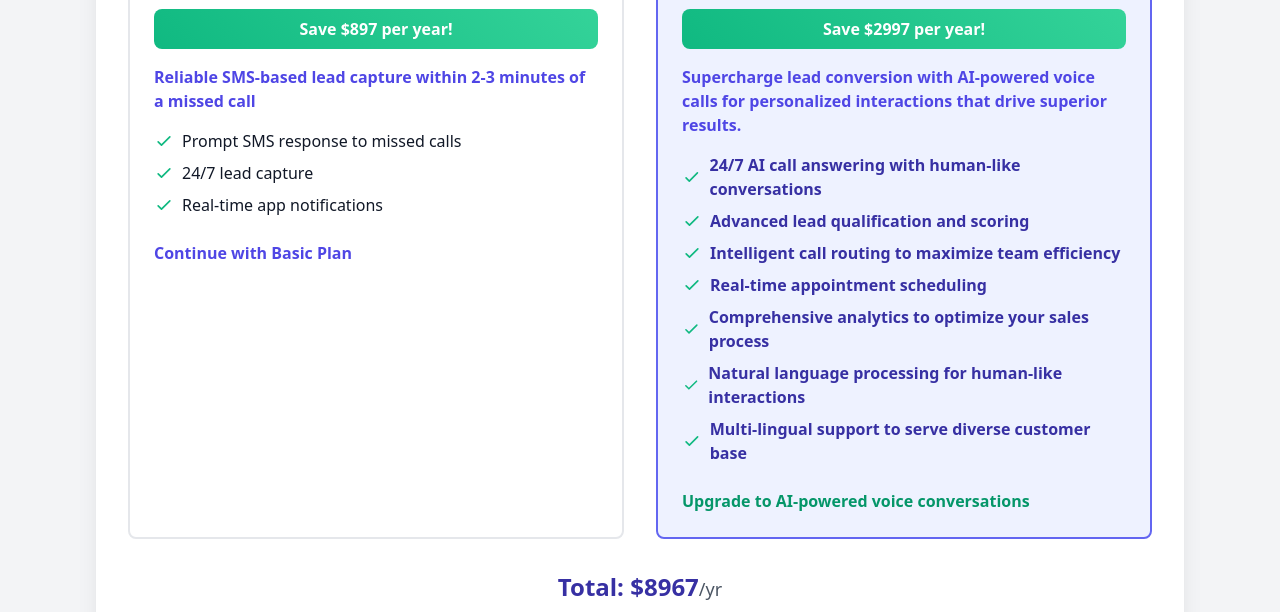
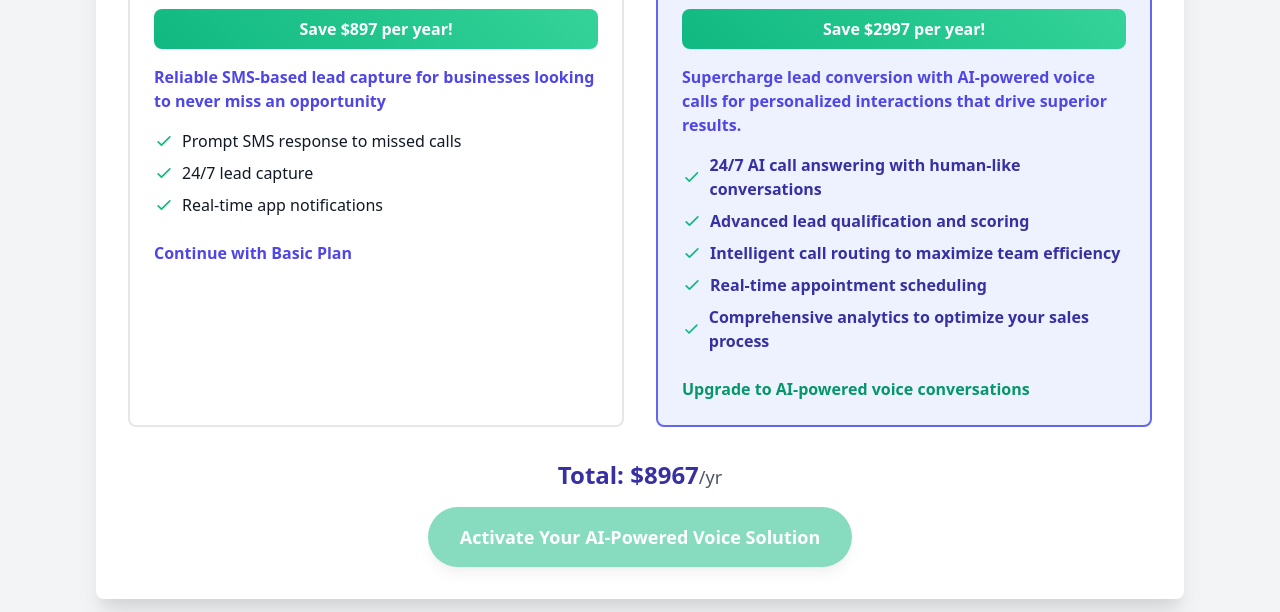
Before and after one commit to APP-EAS/testnewvoiceai, a plain HTML site: page index.html in a window 1280 px wide. Shown: the part 653-1265 px from the top of the page. Drawn offline with nearby package versions, Linux system fonts and the light colour scheme.

Commit message:
Update index.html

```diff
--- a/index.html
+++ b/index.html
@@ -107,7 +107,7 @@
                             <div x-show="billingCycle === 'annual'" class="annual-savings text-center p-2 rounded-lg mb-4">
                                 <p class="font-semibold text-white">Save $<span x-text="getAnnualSavings('current')"></span> per year!</p>
                             </div>
-                            <p class="mb-4 text-indigo-600 font-semibold" x-text="plan === 'ai' ? 'Advanced AI-powered SMS conversations for higher engagement and conversion rates' : 'Reliable SMS-based lead capture within 2-3 minutes of a missed call'"></p>
+                            <p class="mb-4 text-indigo-600 font-semibold" x-text="plan === 'ai' ? 'Advanced AI-powered SMS conversations for higher engagement and conversion rates' : 'Reliable SMS-based lead capture for businesses looking to never miss an opportunity'"></p>
                             <ul class="space-y-2 mb-6">
                                 <li class="flex items-center"><svg class="h-5 w-5 text-green-500 mr-2" fill="none" stroke="currentColor" viewBox="0 0 24 24" xmlns="http://www.w3.org/2000/svg"><path stroke-linecap="round" stroke-linejoin="round" stroke-width="2" d="M5 13l4 4L19 7"></path></svg>Prompt SMS response to missed calls</li>
                                 <li class="flex items-center"><svg class="h-5 w-5 text-green-500 mr-2" fill="none" stroke="currentColor" viewBox="0 0 24 24" xmlns="http://www.w3.org/2000/svg"><path stroke-linecap="round" stroke-linejoin="round" stroke-width="2" d="M5 13l4 4L19 7"></path></svg>24/7 lead capture</li>
@@ -117,6 +117,9 @@
                                 </template>
                                 <template x-if="plan === 'ai'">
                                     <li class="flex items-center"><svg class="h-5 w-5 text-green-500 mr-2" fill="none" stroke="currentColor" viewBox="0 0 24 24" xmlns="http://www.w3.org/2000/svg"><path stroke-linecap="round" stroke-linejoin="round" stroke-width="2" d="M5 13l4 4L19 7"></path></svg>Intelligent lead qualification</li>
+                                </template>
+                                <template x-if="plan === 'ai'">
+                                    <li class="flex items-center"><svg class="h-5 w-5 text-green-500 mr-2" fill="none" stroke="currentColor" viewBox="0 0 24 24" xmlns="http://www.w3.org/2000/svg"><path stroke-linecap="round" stroke-linejoin="round" stroke-width="2" d="M5 13l4 4L19 7"></path></svg>Automated appointment scheduling</li>
                                 </template>
                             </ul>
                             <p class="font-semibold text-indigo-600" x-text="plan === 'ai' ? 'Continue with AI-powered SMS conversations' : 'Continue with Basic Plan'"></p>
@@ -135,8 +138,6 @@
                                 <li class="flex items-center"><svg class="h-5 w-5 text-green-500 mr-2" fill="none" stroke="currentColor" viewBox="0 0 24 24" xmlns="http://www.w3.org/2000/svg"><path stroke-linecap="round" stroke-linejoin="round" stroke-width="2" d="M5 13l4 4L19 7"></path></svg><strong class="text-indigo-800">Intelligent call routing to maximize team efficiency</strong></li>
                                 <li class="flex items-center"><svg class="h-5 w-5 text-green-500 mr-2" fill="none" stroke="currentColor" viewBox="0 0 24 24" xmlns="http://www.w3.org/2000/svg"><path stroke-linecap="round" stroke-linejoin="round" stroke-width="2" d="M5 13l4 4L19 7"></path></svg><strong class="text-indigo-800">Real-time appointment scheduling</strong></li>
                                 <li class="flex items-center"><svg class="h-5 w-5 text-green-500 mr-2" fill="none" stroke="currentColor" viewBox="0 0 24 24" xmlns="http://www.w3.org/2000/svg"><path stroke-linecap="round" stroke-linejoin="round" stroke-width="2" d="M5 13l4 4L19 7"></path></svg><strong class="text-indigo-800">Comprehensive analytics to optimize your sales process</strong></li>
-                                <li class="flex items-center"><svg class="h-5 w-5 text-green-500 mr-2" fill="none" stroke="currentColor" viewBox="0 0 24 24" xmlns="http://www.w3.org/2000/svg"><path stroke-linecap="round" stroke-linejoin="round" stroke-width="2" d="M5 13l4 4L19 7"></path></svg><strong class="text-indigo-800">Natural language processing for human-like interactions</strong></li>
-                                <li class="flex items-center"><svg class="h-5 w-5 text-green-500 mr-2" fill="none" stroke="currentColor" viewBox="0 0 24 24" xmlns="http://www.w3.org/2000/svg"><path stroke-linecap="round" stroke-linejoin="round" stroke-width="2" d="M5 13l4 4L19 7"></path></svg><strong class="text-indigo-800">Multi-lingual support to serve diverse customer base</strong></li>
                             </ul>
                             <p class="font-semibold text-green-600">Upgrade to AI-powered voice conversations</p>
                         </div>
```
